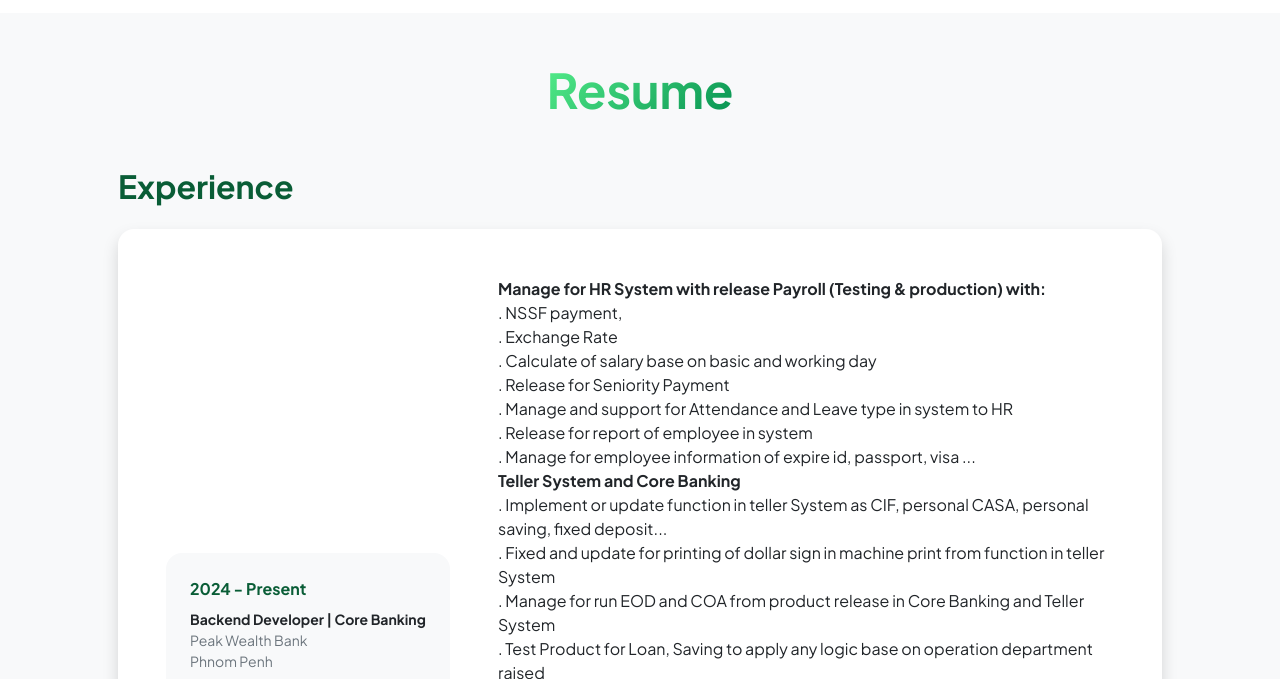
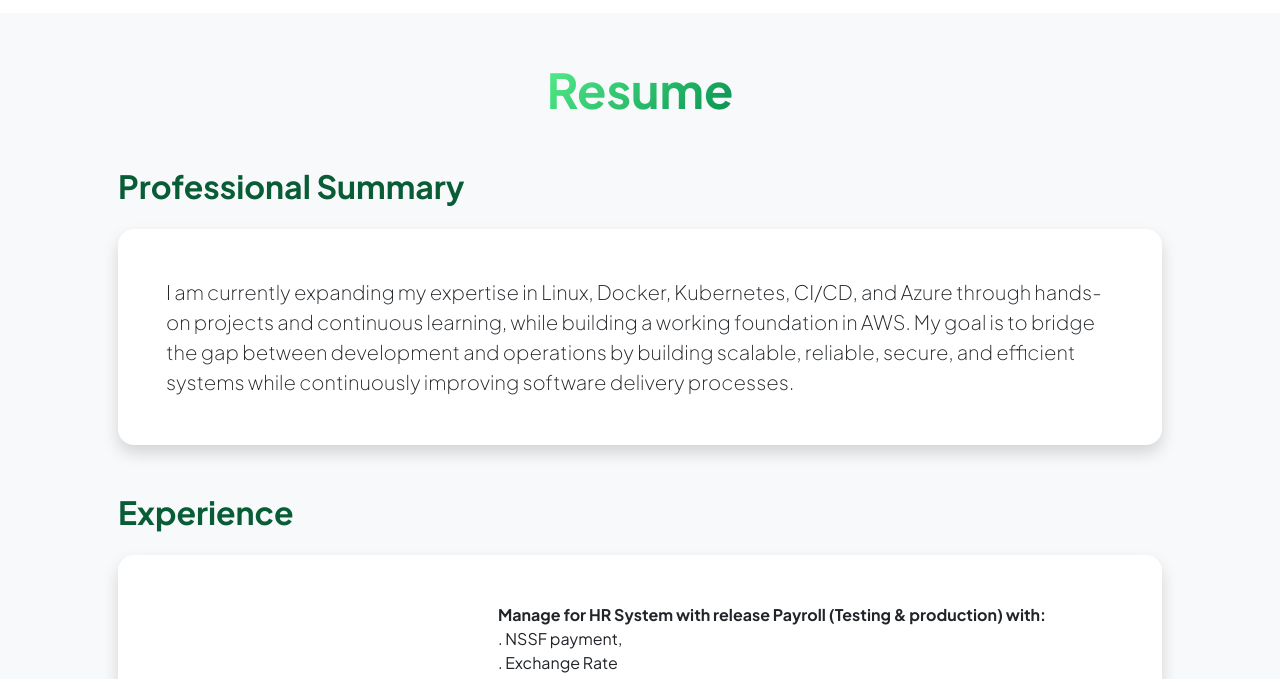
Before and after one commit to SokphornT/Sk_resume, a plain HTML site: page resume.html in a window 1280 px wide. Shown: the part 121-800 px from the top of the page. Drawn offline with nearby package versions, Linux system fonts and the light colour scheme.

Commit message:
just update for v1

```diff
--- a/resume.html
+++ b/resume.html
@@ -46,6 +46,19 @@
                 <div class="row gx-5 justify-content-center">
                     <!-- <div class="col-lg-11 col-xl-9 col-xxl-8"> -->
                         <div class="col-12">
+                        <!-- Professional Summary-->
+                        <section>
+                            <div class="d-flex align-items-center justify-content-between mb-4">
+                                <h2 class="text-primary fw-bolder mb-0">Professional Summary</h2>
+                            </div>
+                            <div class="card shadow border-0 rounded-4 mb-5">
+                                <div class="card-body p-5">
+                                    <p class="lead fw-light mb-0">
+                                        I am currently expanding my expertise in Linux, Docker, Kubernetes, CI/CD, and Azure through hands-on projects and continuous learning, while building a working foundation in AWS. My goal is to bridge the gap between development and operations by building scalable, reliable, secure, and efficient systems while continuously improving software delivery processes.
+                                    </p>
+                                </div>
+                            </div>
+                        </section>
                         <!-- Experience Section-->
                         <section>
                             <div class="d-flex align-items-center justify-content-between mb-4">
```
Also changed, not shown: index.html (+3 -3 lines).
